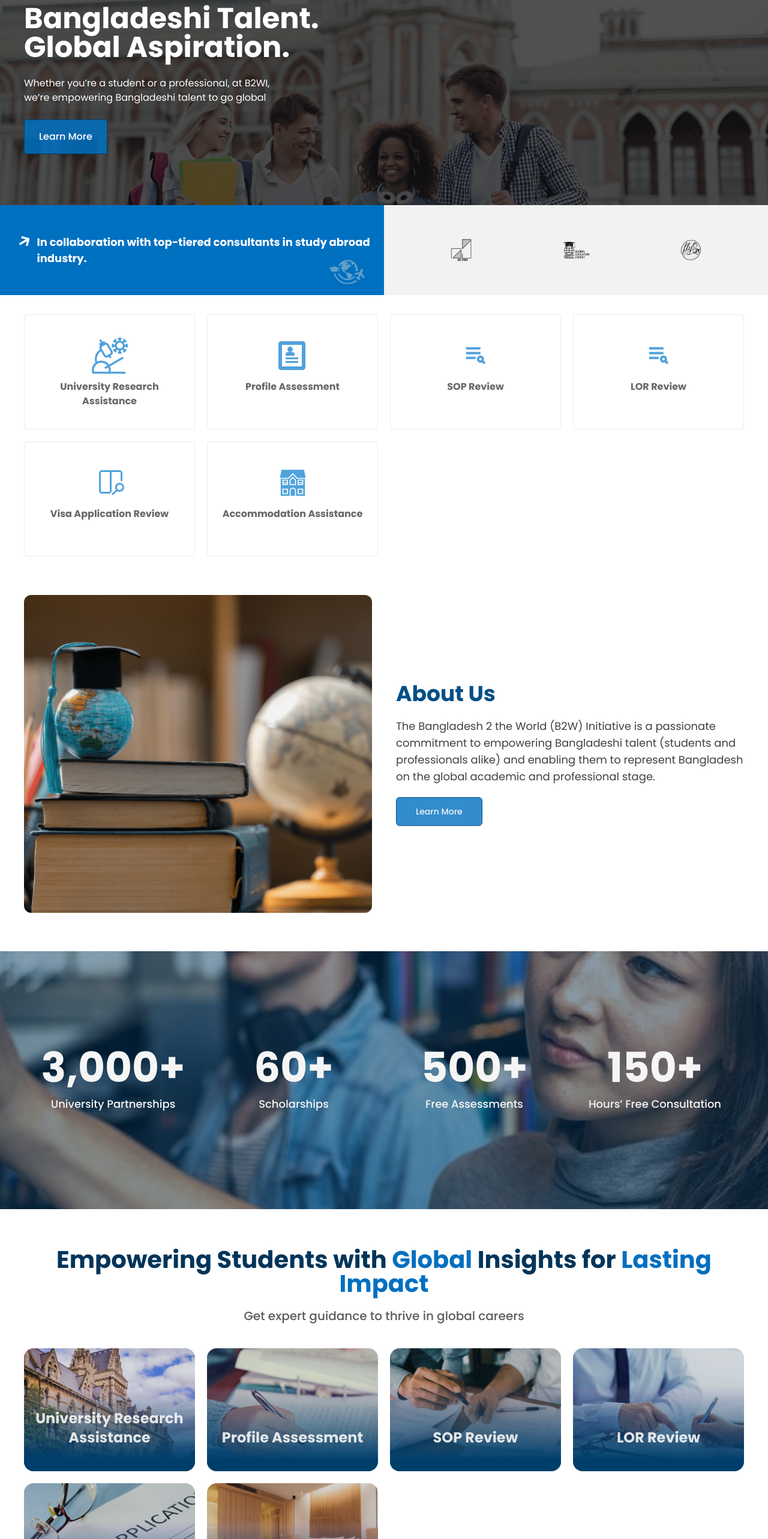
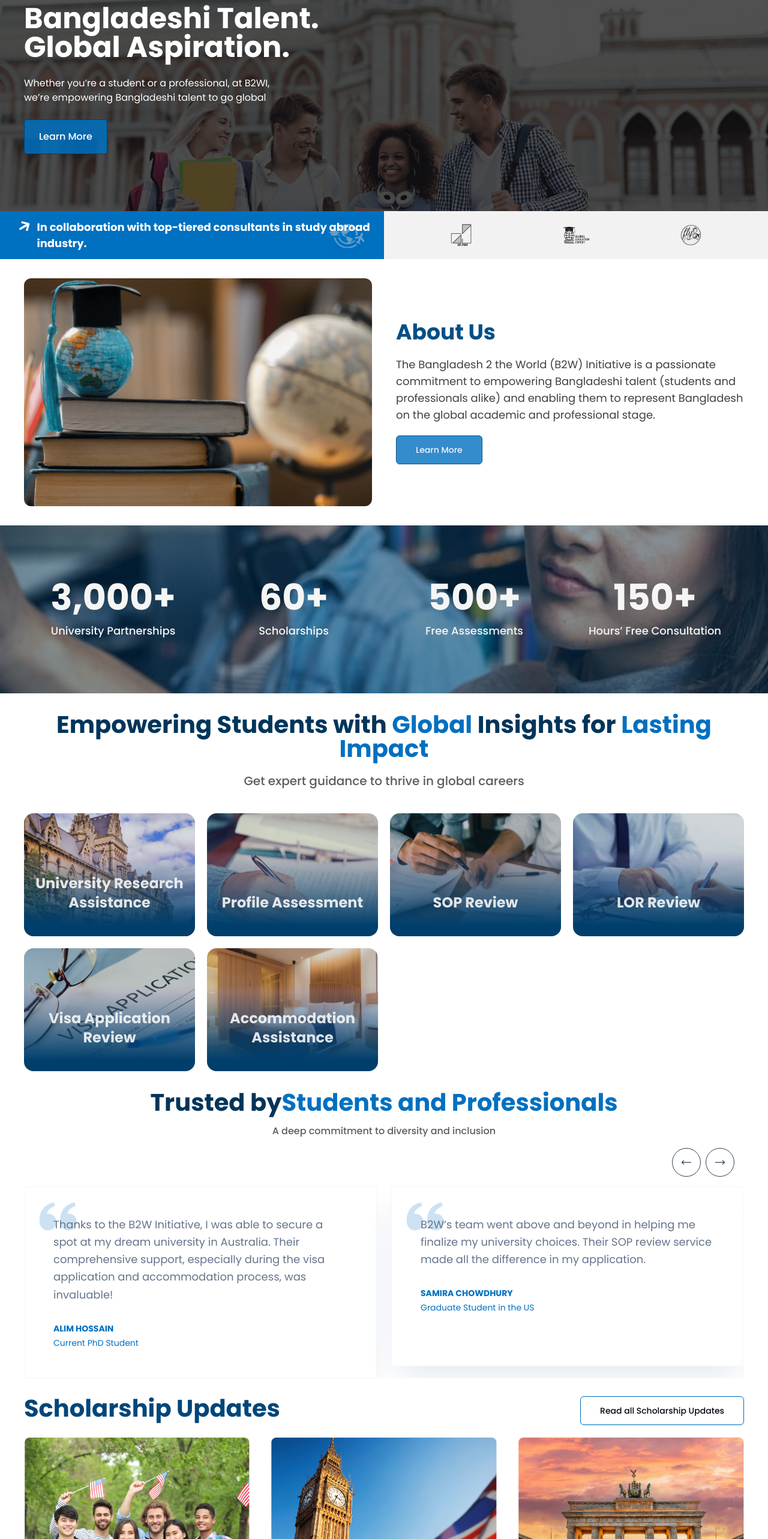
Before and after one commit to wpseemol/b2wi-development, a Next.js app: page / in a window 1280 px wide. Shown: the part 234-2800 px from the top of the page at 60% size. Built offline with nearby package versions, Linux system fonts and the light colour scheme.

Commit message:
home page space change

```diff
--- a/app/_components/header/header-menu-sticky.tsx
+++ b/app/_components/header/header-menu-sticky.tsx
@@ -19,7 +19,7 @@ export default function HeaderMenuSticky() {
 
     return (
         <nav
-            className={`fixed left-0 w-screen duration-200 bg-gradient-to-r from-[#2d3544] to-[#0165ac] border-y-[1px] border-neutral-100/30 md:py-5 py-4 dark:bg-gradient-to-r dark:from-[#224a94] dark:to-[#17174b] md:px-3 px-2 $
+            className={`fixed left-0 w-screen duration-200 bg-gradient-to-r from-[#2d3544] to-[#0165ac] border-y-[1px] border-neutral-100/30 py-3 dark:bg-gradient-to-r dark:from-[#224a94] dark:to-[#17174b] md:px-3 px-2 $
             z-50 ${scrollYPosition >= 240 ? 'top-0' : '-top-[10rem]'}
             ${scrollYPosition >= 200 ? '' : 'hidden'}`}>
             <NavMenu />
--- a/app/_components/main/Insights-section.tsx
+++ b/app/_components/main/Insights-section.tsx
@@ -4,9 +4,9 @@ import InsightsCarousel from './insights-carousel';
 
 export default function InsightsSection() {
     return (
-        <section className="md:mb-16 mb-8 bg-primaryColor/55 dark:bg-[#002641de]  py-10">
+        <section className=" mb-8 bg-primaryColor/55 dark:bg-[#002641de] ">
             <div className="container mx-auto md:px-0 px-2 py-10 sm:py-7 ">
-                <div className="flex sm:flex-row flex-col justify-between sm:gap-0 gap-3 mb-10">
+                <div className="flex sm:flex-row flex-col justify-between sm:gap-0 gap-3 mb-5">
                     <div>
                         {/* <h3 className="text-2xl text-[#0976c4] font-semibold">
                         Insights & Inspirations
--- a/app/_components/main/about-section.tsx
+++ b/app/_components/main/about-section.tsx
@@ -5,7 +5,7 @@ export default function AboutSection() {
     return (
         <section
             className="container mx-auto md:px-0 px-2 flex
-        justify-center items-center lg:flex-nowrap flex-wrap md:gap-10 gap-5 md:mb-16 mb-8">
+        justify-center items-center lg:flex-nowrap flex-wrap md:gap-10 gap-5 mb-8">
             <div className="md:w-1/2 flex justify-end">
                 <figure className="w-full">
                     <Image
@@ -13,7 +13,7 @@ export default function AboutSection() {
                         width={515}
                         height={537}
                         alt="Project image"
-                        className="w-full sm:h-[530px] rounded-xl object-cover object-center"
+                        className="w-full sm:h-[380px] rounded-xl object-cover object-center"
                     />
                 </figure>
             </div>
--- a/app/_components/main/branding-section.tsx
+++ b/app/_components/main/branding-section.tsx
@@ -6,7 +6,7 @@ import PointerIcon from '../../../components/svg/pointer-icon';
 export default function BrandingSection() {
     return (
         <section className="flex justify-center md:flex-row flex-col mb-8">
-            <div className=" min-h-[150px] bg-primaryColor  md:w-1/2 flex items-center md:justify-end justify-center md:pr-5 relative ">
+            <div className=" min-h-[80px] bg-primaryColor  md:w-1/2 flex items-center md:justify-end justify-center md:pr-5 relative ">
                 <div className="flex md:justify-end gap-3 justify-center w-full  md:pl-8 pl-2">
                     <span className="w-5 h-5 mt-1 ">
                         <PointerIcon />
@@ -21,7 +21,7 @@ export default function BrandingSection() {
                     </span>
                 </div>
             </div>
-            <div className=" min-h-[50px] md:w-1/2 bg-[#b1aaaa27] dark:bg-[#9e9ea1] flex items-center md:flex-row flex-col justify-center md:justify-normal">
+            <div className=" min-h-[80px] md:w-1/2 bg-[#b1aaaa27] dark:bg-[#9e9ea1] flex items-center md:flex-row flex-col justify-center md:justify-normal">
                 <div className="flex items-center md:justify-evenly justify-center gap-10 w-full">
                     {brandImages.map((bImage) => (
                         <figure
--- a/app/_components/main/hero-section.tsx
+++ b/app/_components/main/hero-section.tsx
@@ -1,7 +1,7 @@
 export default function HeroSection() {
     return (
         <section className="bg-hero-pattern bg-right-top bg-no-repeat bg-cover bg-[#8a3f3fb2] -mt-1">
-            <div className="w-full min-h-[420px] bg-neutral-900/45">
+            <div className="w-full min-h-[430px] bg-neutral-900/45">
                 <div className="container mx-auto md:px-0 px-2  text-white flex flex-col justify-center md:gap-6 gap-3 min-h-[420px]">
                     {/* <h3 className="text-2xl font-semibold">
                         Ignite Your Potential with
--- a/app/_components/main/news-section.tsx
+++ b/app/_components/main/news-section.tsx
@@ -4,8 +4,8 @@ import NewsCarousel from './news-carousel';
 
 export default function NewSection() {
     return (
-        <section className="container mx-auto md:px-0 px-2 py-10 sm:py-7 md:mb-16 mb-8">
-            <div className="flex sm:flex-row flex-col justify-between sm:gap-0 gap-3 mb-10">
+        <section className="container mx-auto md:px-0 px-2 mb-8">
+            <div className="flex sm:flex-row flex-col justify-between sm:gap-0 gap-3 mb-5">
                 <div>
                     {/* <h3 className="text-2xl text-[#0976c4] font-semibold">
                         Insights & Inspirations
--- a/app/_components/main/our-skills-section.tsx
+++ b/app/_components/main/our-skills-section.tsx
@@ -1,6 +1,6 @@
 export default function OurSkillSection() {
     return (
-        <section className="container mx-auto md:px-0 px-2 md:mb-16 mb-8">
+        <section className="container mx-auto md:px-0 px-2 mb-8">
             <div>
                 <h2 className="text-center sm:text-[40px] sm:font-bold text-4xl font-semibold text-[#00355a] dark:text-neutral-100 mb-5">
                     Empowering Students with{' '}
--- a/app/_components/main/project-done-numbering.tsx
+++ b/app/_components/main/project-done-numbering.tsx
@@ -2,13 +2,13 @@ import CountupAnimation from './countup-animation';
 
 export default function ProjectDoneNumbering() {
     return (
-        <section className="md:mb-16 mb-8 bg-skill-numbering bg-fixed bg-center min-h-[430px] flex flex-col justify-center relative">
+        <section className="mb-8 bg-skill-numbering bg-fixed bg-center min-h-[280px] flex flex-col justify-center relative">
             <div className="container mx-auto md:px-0 px-2 grid xl:grid-cols-4 lg:grid-cols-3 md:grid-cols-1 gap-1 relative z-10">
                 {numberWorks.map((work) => (
                     <div
                         key={work.id}
                         className="flex flex-col justify-center items-center md:py-10 py-7 cursor-pointer group">
-                        <h2 className="md:text-[69px] text-6xl font-bold text-neutral-100 group-hover:scale-105 duration-150 mb-3">
+                        <h2 className=" text-6xl font-bold text-neutral-100 group-hover:scale-105 duration-150 mb-3">
                             <CountupAnimation wNumber={work.wNumber} />
                             {work.symbol}
                         </h2>
--- a/app/_components/main/scholarship-updates-section.tsx
+++ b/app/_components/main/scholarship-updates-section.tsx
@@ -4,8 +4,8 @@ import ScholarshipUpdatesCarousel from './scholarship-updates-carousel';
 
 export default function ScholarshipUpdates() {
     return (
-        <section className="container mx-auto md:px-0 px-2 py-10 sm:py-7 md:mb-16 mb-8">
-            <div className="flex sm:flex-row flex-col justify-between sm:gap-0 gap-3 mb-10">
+        <section className="container mx-auto md:px-0 px-2 mb-8 ">
+            <div className="flex sm:flex-row flex-col justify-between sm:gap-0 gap-3 mb-5">
                 <div>
                     {/* <h3 className="text-2xl text-[#0976c4] font-semibold">
                         Insights & Inspirations
--- a/app/_components/main/testimonials-section.tsx
+++ b/app/_components/main/testimonials-section.tsx
@@ -2,9 +2,9 @@ import TestimonialSlider from './testimonial-slider';
 
 export default function TestimonialsSection() {
     return (
-        <section className="container mx-auto md:px-0 px-2 mb-20 lg:pb-0 pb-40">
-            <div className="mb-8 ">
-                <h2 className="text-center sm:text-[40px] sm:font-bold text-4xl font-semibold text-[#00355a] dark:text-neutral-100 mb-5">
+        <section className="container mx-auto md:px-0 px-2 mb-20 pb-0">
+            <div className="">
+                <h2 className="text-center sm:text-[40px] sm:font-bold text-4xl font-semibold text-[#00355a] dark:text-neutral-100 mb-4">
                     Trusted by
                     <span className="text-[#0070c0]">
                         Students and Professionals
--- a/app/page.tsx
+++ b/app/page.tsx
@@ -1,6 +1,5 @@
 import AboutSection from './_components/main/about-section';
 import BrandingSection from './_components/main/branding-section';
-import CategorySection from './_components/main/category-section';
 import HeroSection from './_components/main/hero-section';
 import InsightsSection from './_components/main/Insights-section';
 import NewSection from './_components/main/news-section';
@@ -14,7 +13,7 @@ export default function HomePage() {
         <main>
             <HeroSection />
             <BrandingSection />
-            <CategorySection />
+            {/* <CategorySection /> */}
             <AboutSection />
             <ProjectDoneNumbering />
             <OurSkillSection />
```
